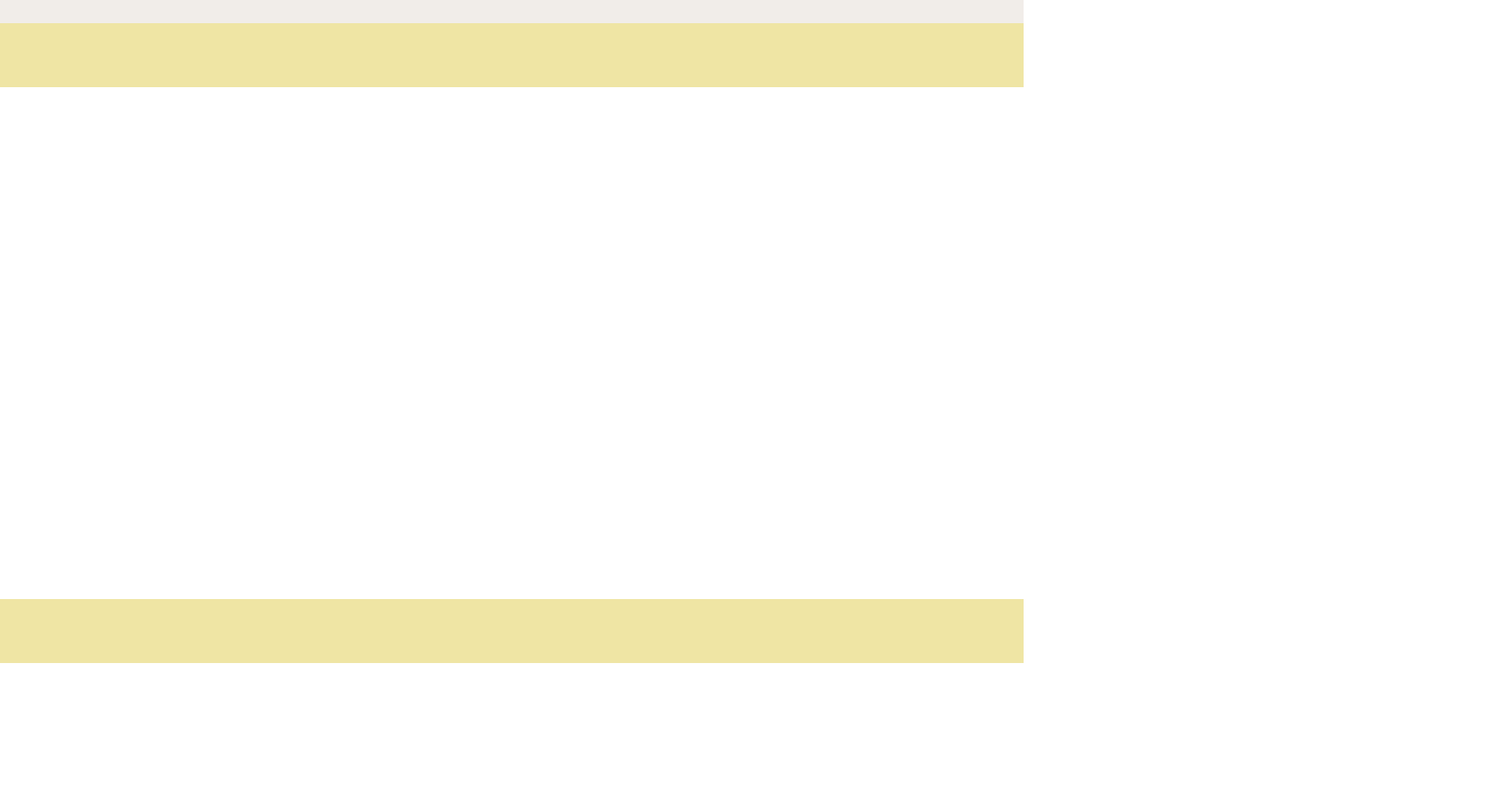
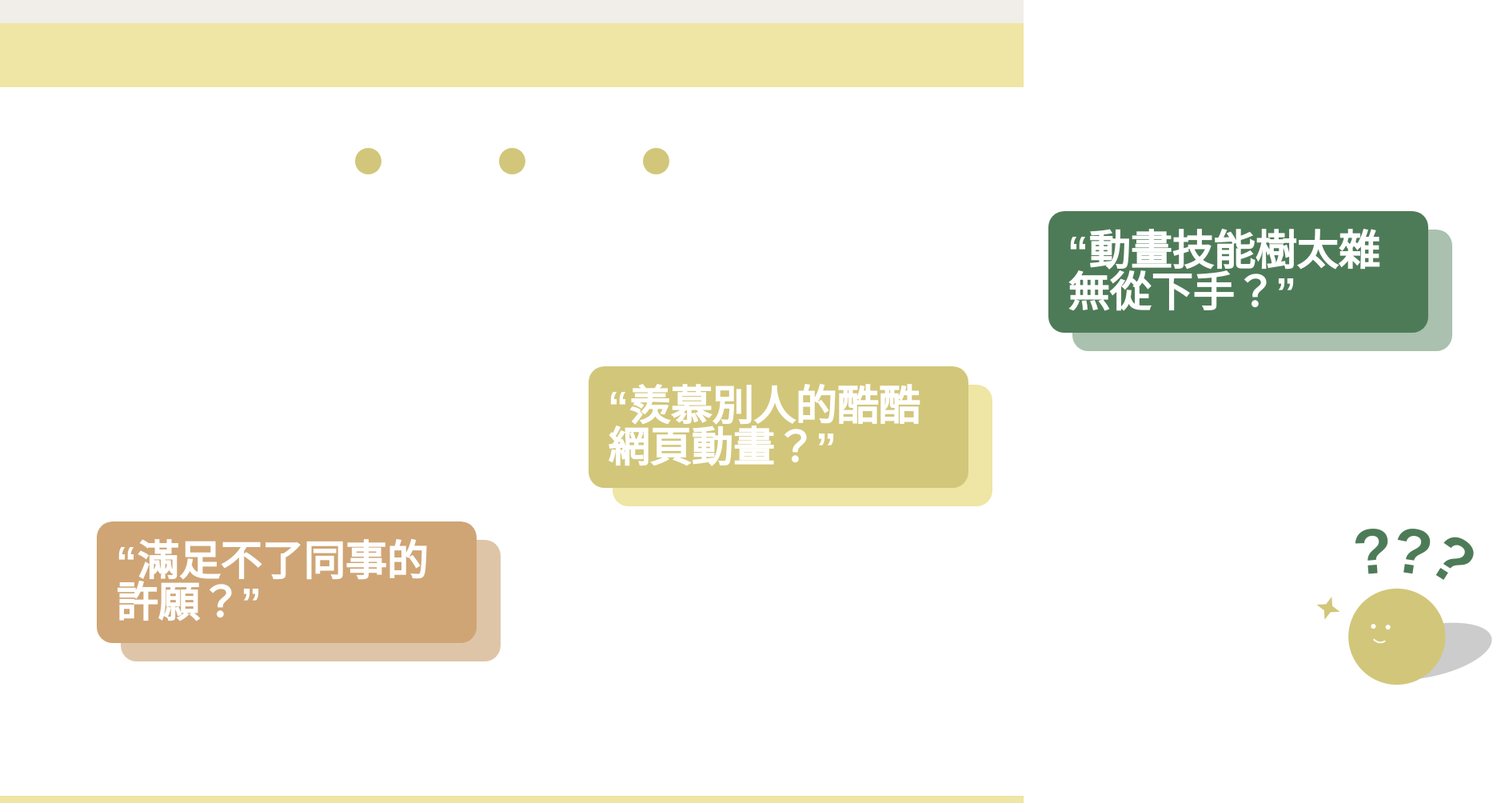
Before and after one commit to CoryZong/theF2E_week1, a React (Vite) app: page /#/ in a window 1280 px wide. Shown: the part 771-1775 px from the top of the page at 80% size, 1872 px wide, since content can reach past the window. Before the commit the page ends 1600 px from the top, so only its background shows below. Built offline with nearby package versions, Linux system fonts and the light colour scheme; a web font is replaced by a local one.

Commit message:
style(section1): 切版

```diff
--- a/src/page/homepage/index.scss
+++ b/src/page/homepage/index.scss
@@ -21,7 +21,7 @@
   &__titleBg {
     width: 306px;
     height: 216px;
-    background-size: 306px 216px;
+    background-size: cover;
     background-image: url("/src/assets/title_bg.png");
     margin: -134px auto;
     position: relative;
@@ -41,7 +41,7 @@
       width: 24px;
       height: 24px;
       content: "";
-      background-size: 24px 24px;
+      background-size: cover;
       background-image: url("/src/assets/arrow.png");
       margin: 4px 0 0 6px;
     }
@@ -65,7 +65,7 @@
     .star-top {
       width: 225px;
       height: 136px;
-      background-size: 225px 136px;
+      background-size: cover;
       background-image: url("/src/assets/star.png");
       position: absolute;
       top: 50px;
@@ -75,7 +75,7 @@
     .rect {
       width: 220px;
       height: 265px;
-      background-size: 220px 265px;
+      background-size: cover;
       background-image: url("/src/assets/rect.png");
       position: absolute;
       top: 350px;
@@ -84,7 +84,7 @@
     .bug {
       width: 422px;
       height: 335px;
-      background-size: 422px 335px;
+      background-size: cover;
       background-image: url("/src/assets/bug.png");
       position: absolute;
       top: 320px;
@@ -98,7 +98,7 @@
     .book-box {
       width: 422px;
       height: 335px;
-      background-size: 422px 335px;
+      background-size: cover;
       background-image: url("/src/assets/book.png");
       position: absolute;
       top: 320px;
@@ -110,7 +110,7 @@
     .star-left {
       width: 225px;
       height: 136px;
-      background-size: 225px 136px;
+      background-size: cover;
       background-image: url("/src/assets/star.png");
       transform: rotate(-25deg);
       position: absolute;
--- a/src/page/section1/index.jsx
+++ b/src/page/section1/index.jsx
@@ -5,7 +5,24 @@ export default () => {
   return (
     <section className="section1">
       <div className="section1__bar" />
-      <div className="section1__body"></div>
+      <div className="section1__body">
+        <div className="dots">
+          <div className="dot" />
+          <div className="dot" />
+          <div className="dot" />
+        </div>
+        <div className="card card-orange">“滿足不了同事的許願？”</div>
+        <div className="card card-yellow">“羨慕別人的酷酷網頁動畫？”</div>
+        <div className="card card-green">“動畫技能樹太雜無從下手？”</div>
+        <div className="yellowBall-box">
+          <div className="q">
+            <div className="q-1">?</div>
+            <div className="q-2">?</div>
+            <div className="q-3">?</div>
+          </div>
+          <div className="yellowBall" />
+        </div>
+      </div>
       <div className="section1__bar" />
     </section>
   );
--- a/src/page/section1/index.scss
+++ b/src/page/section1/index.scss
@@ -1,9 +1,98 @@
+@import "/src/cssfile";
+
 .section1 {
+  height: 970px;
+  position: relative;
   &__bar {
     height: 80px;
     background-color: #efe5a4;
   }
   &__body {
-    height: calc(100vh - 160px);
+    height: 810px;
+    .dots {
+      width: 393px;
+      height: 33px;
+      display: flex;
+      justify-content: space-between;
+      margin: 76px auto 0;
+      .dot {
+        width: 33px;
+        height: 33px;
+        background-color: $color-d2c67a;
+        border-radius: 50%;
+      }
+    }
+    .card {
+      width: 475px;
+      height: 152px;
+      color: white;
+      font-size: 52px;
+      font-weight: 900;
+      border-radius: 20px;
+      line-height: 1;
+      padding: 24px;
+      &-orange {
+        background-color: $color-cfa575;
+        box-shadow: 30px 23px $color-dfc5a7;
+        position: absolute;
+        top: 623px;
+        left: 121px;
+      }
+      &-yellow {
+        background-color: $color-d2c67a;
+        box-shadow: 30px 23px $color-efe5a4;
+        position: absolute;
+        top: 429px;
+        left: 736px;
+      }
+      &-green {
+        background-color: $color-4e7b57;
+        box-shadow: 30px 23px $color-a9c1ae;
+        position: absolute;
+        top: 235px;
+        left: 1311px;
+      }
+    }
+    .yellowBall-box {
+      width: 230px;
+      height: 250px;
+      position: absolute;
+      left: 1642px;
+      top: 692px;
+      .q {
+        width: 160px;
+        display: flex;
+        justify-content: space-around;
+        color: $color-4e7b57;
+        font-size: 80px;
+        font-weight: 900;
+        margin-left: 50px;
+        position: relative;
+        &-1 {
+          transform: rotate(-4.49deg);
+          position: absolute;
+          bottom: -15px;
+          left: 0;
+        }
+        &-2 {
+          transform: rotate(8.58deg);
+          position: absolute;
+          bottom: -15px;
+          left: 50px;
+        }
+        &-3 {
+          transform: rotate(32.45deg);
+          position: absolute;
+          bottom: -25px;
+          left: 100px;
+        }
+      }
+      .yellowBall {
+        width: 230px;
+        height: 150px;
+        background-size: cover;
+        background-image: url("/src/assets/ball_yellow.png");
+      }
+    }
   }
 }
```
Also changed, not shown: src/assets/ball_yellow.png (added).
